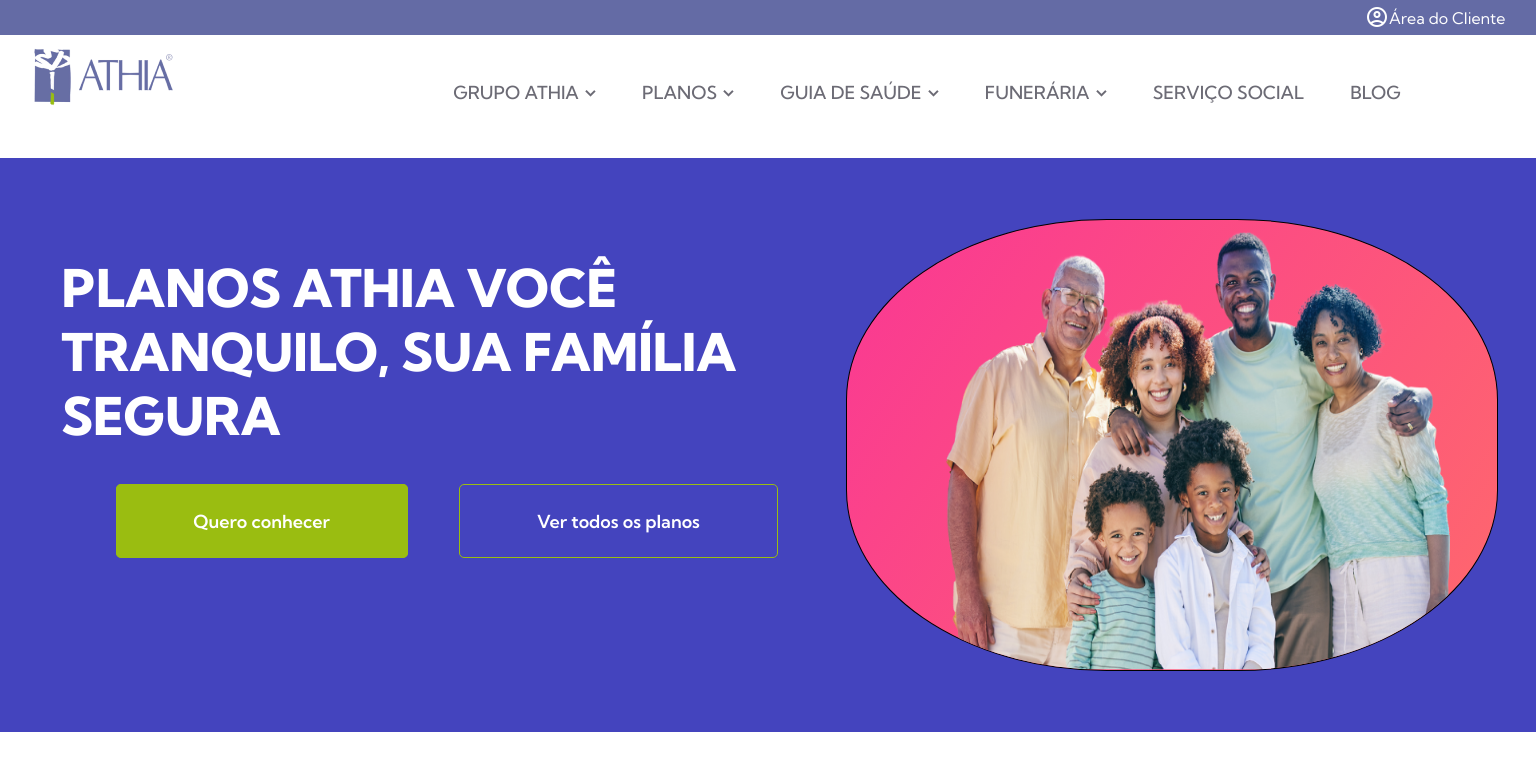
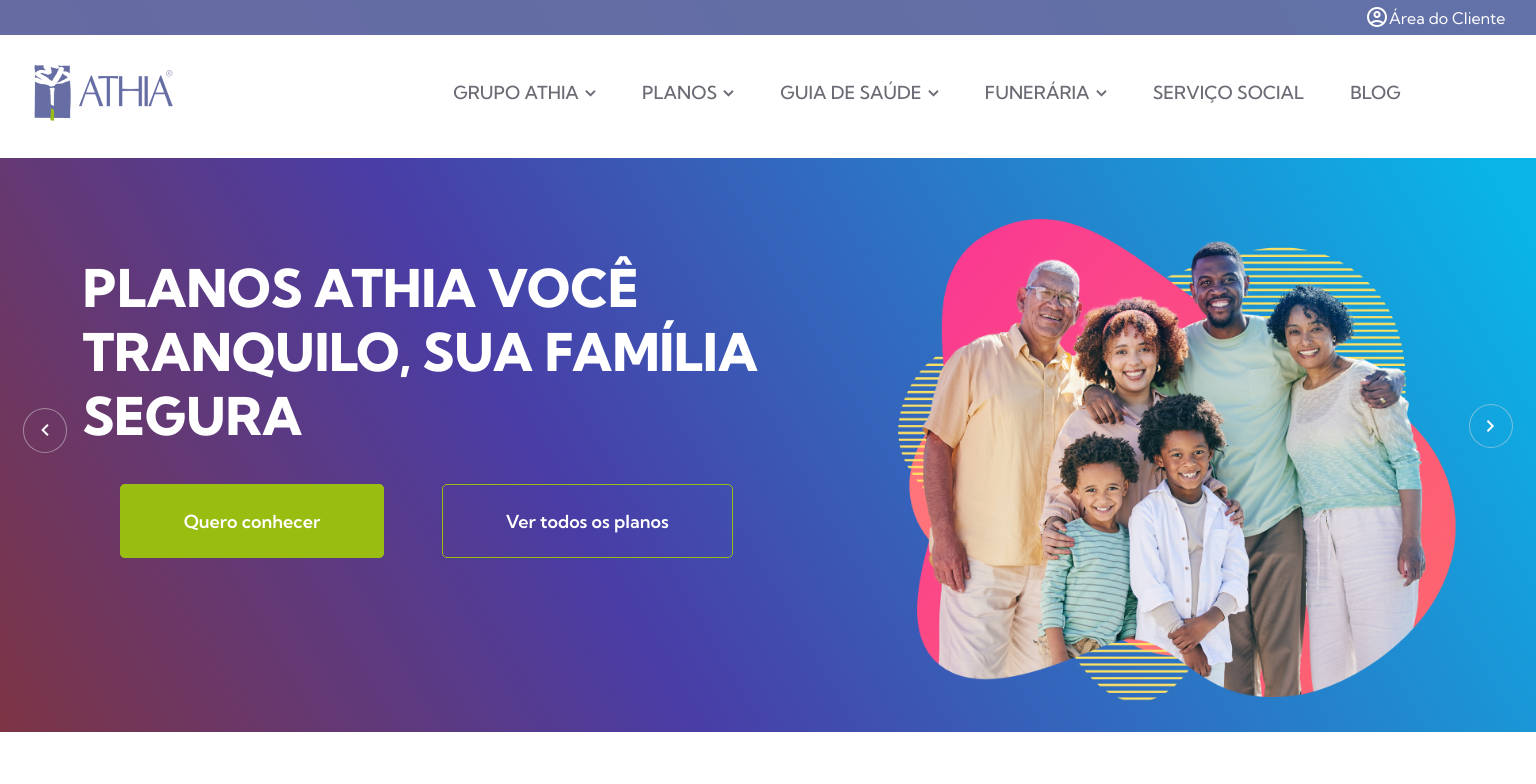
Before and after one commit to VitorValentimSilva/trabalho, a plain HTML site: page index.html in a window 1536 px wide. Shown: the top 784 px of the page. Drawn offline with nearby package versions, Linux system fonts and the light colour scheme.

Commit message:
acabei o pc amem

```diff
--- a/style.css
+++ b/estilo/style.css
@@ -559,3 +559,11 @@
 #presente > img{
   display: none;
 }
+
+#setaPC{
+  display: none;
+}
+
+#setaEsquerda{
+  display: none;
+}
--- a/style2.css
+++ b/estilo/style2.css
@@ -2,6 +2,7 @@
   header{
     padding-bottom: 13%;
     margin-bottom: 0;
+    background: linear-gradient(59.94deg, #7D3444 0%, #493DA6 35.79%, #0AB4E7 92.52%);
   }
 
   header > section{
@@ -42,6 +43,7 @@
 
   #logo2{
     padding-left: 2%;
+    padding-top: 1%;
   }
 
   #opcoes > p{
@@ -80,23 +82,43 @@
 
   #lovePC{
     display: inline;
+    float: right;
+    background: none;
+    margin-top: 4%;
+    margin-bottom: 0;
+    width: 670px;
+    height: 520px;
   }
 
-  header > img{
+  header > span{
+    display: inline;
     float: right;
-    margin-right: 2.5%;
-    width: 650px;
-    height: 450px;
-    border: 1px solid black;
-    border-radius: 40%;
-    margin-top: 4%;
+    margin-top: 16%;
+    color: #FFFFFF;
+    border: 1px solid #D9D9D980;
+    border-radius: 50%;
+    padding: 0.6%;
+    cursor: pointer;
+    margin-right: 1.5%;
+  }
+
+  #setaPC{
+    display: inline;
+  }
+
+  header > #setaEsquerda{
+    display: inline;
+    float: left;
+    margin-top: 15%;
+    margin-right: 1%;
+    margin-left: 1.5%;
   }
 
   header > h1{
     padding-top: 2.6%;
     margin-top: 2.5%;
     margin-right: 3%;
-    margin-left: 4%;
+    margin-left: 0;
     padding-left: 0;
     margin-bottom: 4%;
     text-align: left;
@@ -108,11 +130,11 @@
   header > a{
     margin-top: 6%;
     margin-right: 0;
-    margin-left: 3.1%;
+    margin-left: 3.5%;
     display: inline;
     padding: 1.6%;
-    padding-right: 5%;
-    padding-left: 5%;
+    padding-right: 4.1%;
+    padding-left: 4.1%;
   }
 
   main > section > h2{
@@ -281,18 +303,18 @@
   }
 
   #beneficios{
-    padding-top: 1%;
     padding-bottom: 5.5%;
   }
 
   #beneficios > img{
     display: flex;
     float: left;
+    height: 806px;
   }
 
   #beneficios > h2{
     font-weight: 500;
-    font-size: 33.1px;
+    font-size: 32px;
     display: flex;
     margin: 0;
     padding: 0;
@@ -548,6 +570,7 @@
 
   #redes > div > a{
     padding: 25%;
+    height: 38px;
   }
 
   .politica{
@@ -612,7 +635,7 @@
     display: flex;
     float: left;
     background: linear-gradient(270deg, #FF5A77 0%, #FA3992 100%);
-    border-top-right-radius: 25px;
+    border-top-right-radius: 30px;
   }
 
   #accessible > a{
@@ -661,6 +684,6 @@
 
   main > #presente > #setaDireita{
     float: right;
-    padding-right: 1%;
+    margin-right: 1%;
   }
 }
--- a/index.html
+++ b/index.html
@@ -4,8 +4,8 @@
   <meta charset="UTF-8">
   <meta name="viewport" content="width=device-width, initial-scale=1, maximum-scale=1, user-scalable=0">
   <title>Athia</title>
-  <link rel="stylesheet" href="style.css">
-  <link rel="stylesheet" href="style2.css">
+  <link rel="stylesheet" href="estilo/style.css">
+  <link rel="stylesheet" href="estilo/style2.css">
   <link rel="stylesheet" href="https://fonts.googleapis.com/css2?family=Material+Symbols+Outlined:opsz,wght,FILL,GRAD@48,400,0,0" />
   <link rel="stylesheet" href="https://fonts.googleapis.com/css2?family=Material+Symbols+Rounded:opsz,wght,FILL,GRAD@48,400,0,0" />
 </head>
@@ -20,25 +20,30 @@
       </div>
 
       <div id="opcoes">
-        <img id="logo2" src="logo_2.png" alt="logo">
+        <img id="logo2" src="img/logo_2.png" alt="logo">
         <p id="ficarCerto">GRUPO ATHIA</p>
-        <img src="Vector 3.png" class="parabaixo" alt="seta">
+        <img src="img/Vector 3.png" class="parabaixo" alt="seta">
         <p>PLANOS</p>
-        <img src="Vector 3.png" class="parabaixo" alt="seta">
+        <img src="img/Vector 3.png" class="parabaixo" alt="seta">
         <p>GUIA DE SAÚDE</p>
-        <img src="Vector 3.png" class="parabaixo" alt="seta">
+        <img src="img/Vector 3.png" class="parabaixo" alt="seta">
         <p>FUNERÁRIA</p>
-        <img src="Vector 3.png" class="parabaixo" alt="seta">
+        <img src="img/Vector 3.png" class="parabaixo" alt="seta">
         <a href="#">SERVIÇO SOCIAL</a>
         <a href="#">BLOG</a>
       </div>
     </section>
 
-    <img src="love-PC.png" alt="love smile pc" id="lovePC">
+    <span id="setaPC" class="material-symbols-outlined">chevron_right</span>
 
-    <img src="love-smile-and-portrait-of-a-happy-family-at-a-be-2023-03-21-00-45-54-utc 1.png" alt="love smile" id="loveCel"><br>
+    <img src="img/Group 462.png" alt="love smile pc" id="lovePC">
+
+    <img src="img/Group 462-celular.png" alt="love smile" id="loveCel"><br>
+
+    <span id="setaEsquerda" class="material-symbols-outlined">chevron_left</span>
 
     <h1>PLANOS ATHIA VOCÊ TRANQUILO, SUA FAMÍLIA SEGURA</h1>
+
 
     <a href="#beneficios" id="conhecer">Quero conhecer</a>
     <a href="#presente">Ver todos os planos</a>
@@ -94,11 +99,10 @@
     </section>
 
     <section id="beneficios">
-      <img src="portrait-of-cheerful-happy-arab-family-smiling-at-2022-12-16-09-22-21-utc 1.png" alt="family">
+      <img src="img/Group 590.png" alt="familia">
 
       <h2>Nós temos o plano ideal para a sua família.</h2><br>
       <p>As melhores soluções em Planos de Benefícios do Oeste Paulista. Atendimento funeral completo, inúmeros benefícios em vida e ampla inclusão de dependentes.</p>
-
       <div><span class="material-symbols-outlined">casino</span> SORTEIOS EM DINHEIRO TODA SEMANA</div>
       <div><span class="material-symbols-outlined">local_hospital</span> DESCONTOS EM CONSULTAS E EXAMES</div>
       <div><span class="material-symbols-outlined">handshake</span> MAIS ESPECIALIDADES MÉDICAS</div>
@@ -222,7 +226,7 @@
       <p id="menu">MENU</p>
       <img id="clisair" onclick="menu()" width="50" height="50" src="https://img.icons8.com/ios/50/delete-sign--v1.png" alt="delete-sign--v1"/>
       <p id="fechar">FECHAR</p>
-      <img id="logo" src="logo_1.png" alt="logo">
+      <img id="logo" src="img/logo_1.png" alt="logo">
     </section>
   </footer>
 </body>
```
Also changed, not shown: img/Ellipse 27.png (renamed from Ellipse 27.png), img/Group 462-celular.png (added), img/Group 462.png (added), img/Group 590.png (added), img/Vector 3.png (renamed from Vector 3.png), img/logo_1.png (renamed from logo_1.png), img/logo_2.png (renamed from logo_2.png), img/seta.png (renamed from seta.png), love-PC.png (deleted), love-smile-and-portrait-of-a-happy-family-at-a-be-2023-03-21-00-45-54-utc 1.png (deleted), portrait-of-cheerful-happy-arab-family-smiling-at-2022-12-16-09-22-21-utc 1.png (deleted).
